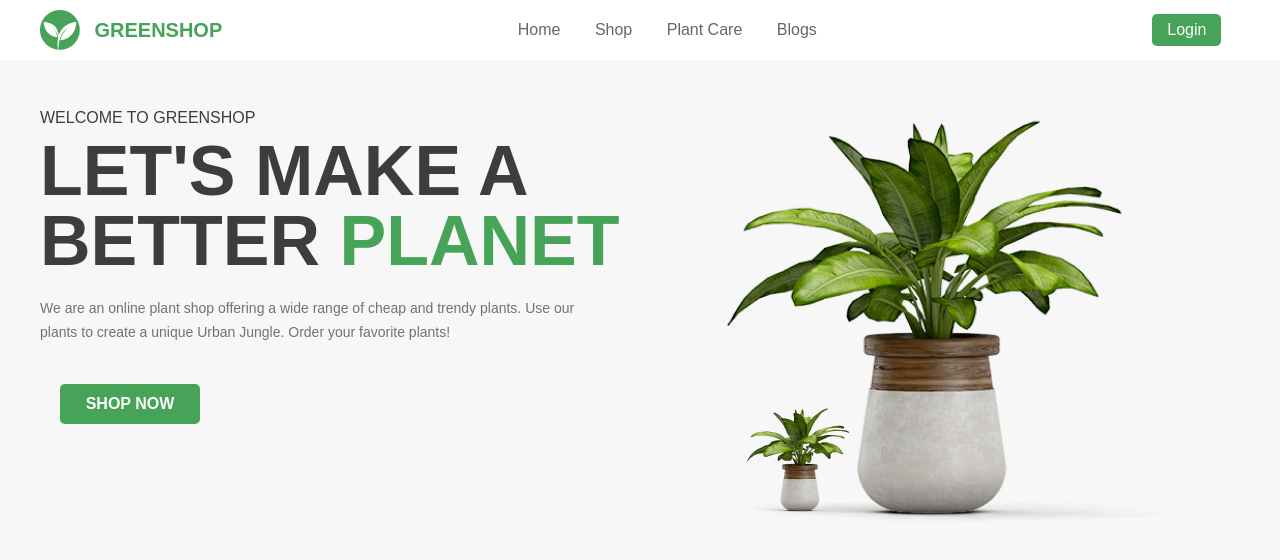
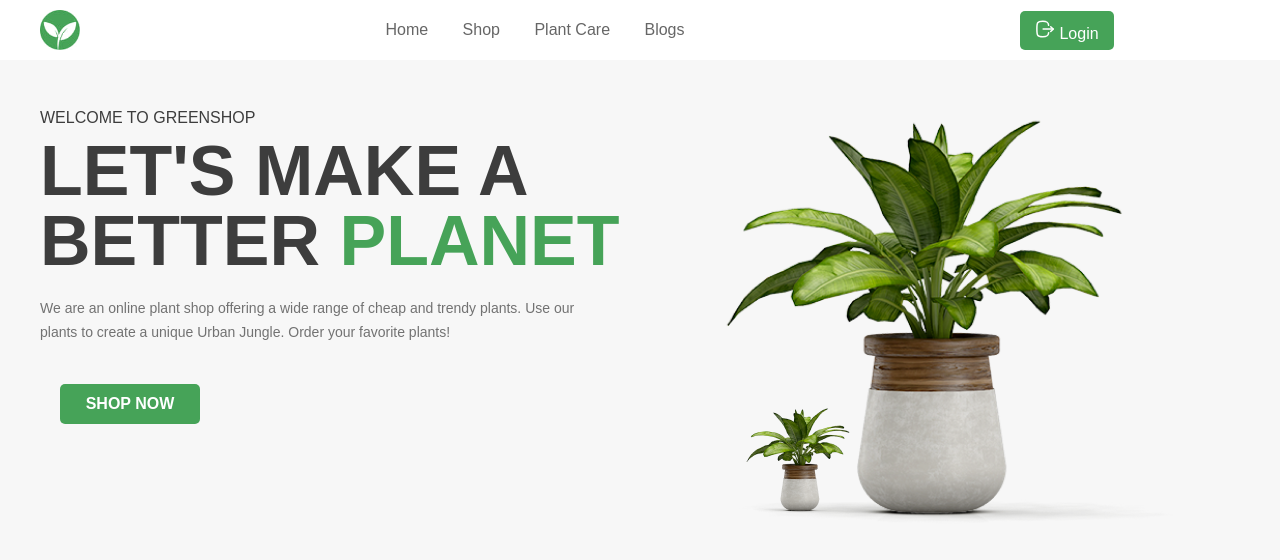
Before and after one commit to Singjiwoo/homework, a plain HTML site: page index.html in a window 1280 px wide. Drawn offline with Linux system fonts and the light colour scheme; a web font is replaced by a local one.

Commit message:
Update index.html

```diff
--- a/index.html
+++ b/index.html
@@ -5,18 +5,17 @@
     <meta charset="UTF-8">
     <meta name="viewport" content="width=device-width, initial-scale=1.0">
     <title>GreenShop</title>
-    <link rel="stylesheet" href="styles/reset.css">
-    <link rel="stylesheet" href="styles/index.css">
+    <link rel="stylesheet" href="styles\reset.css">
+    <link rel="stylesheet" href="styles\index.css">
 </head>
 
-<body>
+<body class="homepage">
     <header>
         <div class="container">
             <div class="logo">
-                <img src="images/greenshop_logo.jpg" alt="GreenShop">
-                <span>GREENSHOP</span>
+                <img src="images\greenshop_logo.jpg" alt="GreenShop">
             </div>
-            <nav>
+            <nav class="navigation">
                 <ul>
                     <li><a href="#" class="active">Home</a></li>
                     <li><a href="#">Shop</a></li>
@@ -24,7 +23,22 @@
                     <li><a href="#">Blogs</a></li>
                 </ul>
             </nav>
-            <a href="registration.html" target="_blank" class="btn">Login</a>
+        <a href="registration.html" target="_blank" class="btn">
+            <span class="btn-icon">
+                <svg width="20" height="20" viewBox="0 0 20 20" fill="none" xmlns="http://www.w3.org/2000/svg">
+                    <path d="M18.1601 10.1006H8.12598" stroke="white" stroke-width="1.5" stroke-linecap="round"
+                        stroke-linejoin="round" />
+                    <path d="M15.7212 7.67059L18.1612 10.1006L15.7212 12.5306" stroke="white" stroke-width="1.5"
+                        stroke-linecap="round" stroke-linejoin="round" />
+                    <path
+                        d="M13.6342 6.35826C13.3592 3.37493 12.2425
+                        2.2916 7.80082 2.2916C1.88332 2.2916 1.88332 4.2166 1.88332 9.99993C1.88332 15.7833
+                        1.88332 17.7083 7.80082 17.7083C12.2425 17.7083 13.3592 16.6249 13.6342 13.6416"
+                        stroke="white" stroke-width="1.5" stroke-linecap="round" stroke-linejoin="round" />
+                </svg>
+            </span>
+            <span class="btn-text">Login</span>
+        </a>
         </div>
     </header>
     <section class="hero">
```
